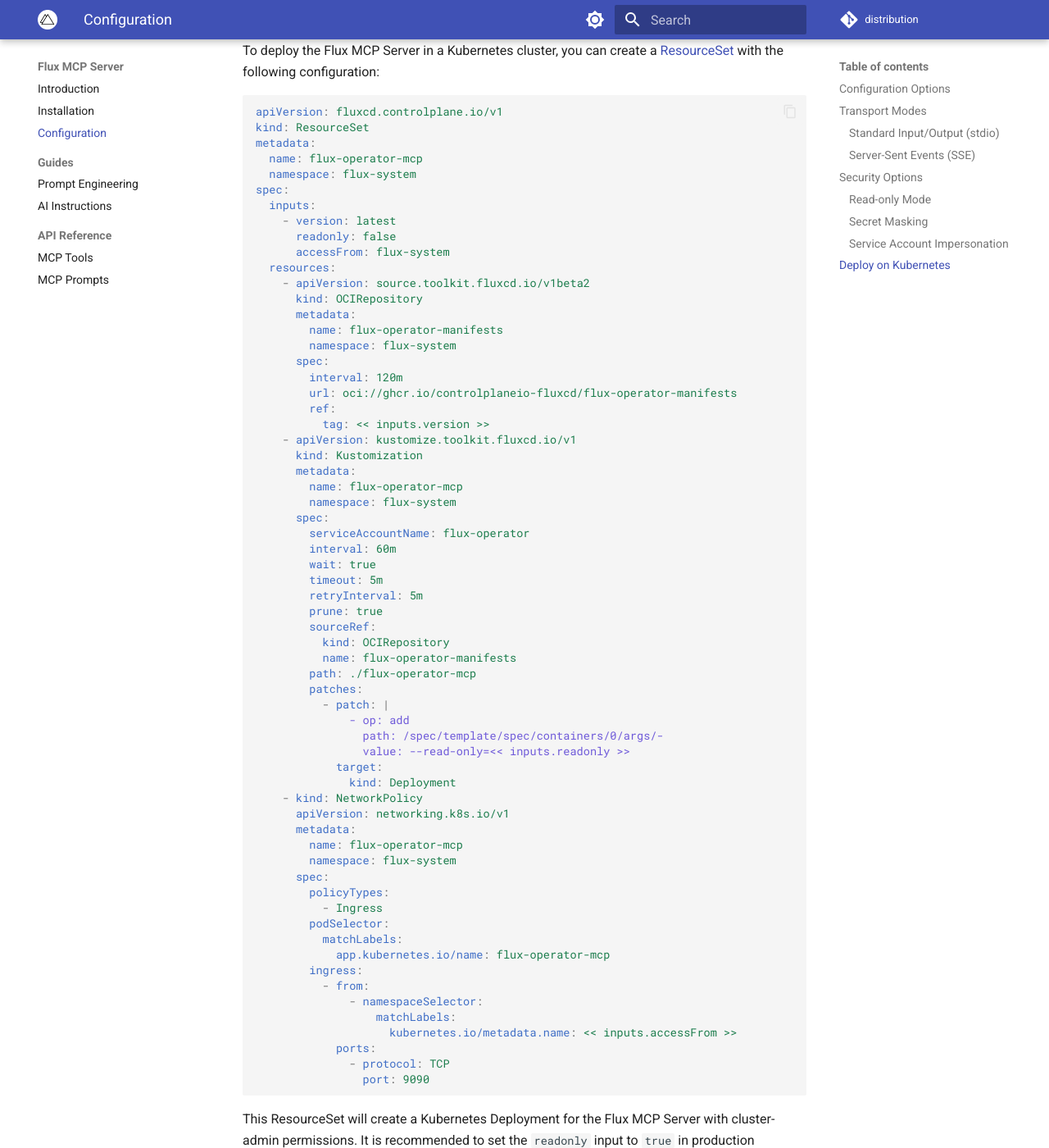
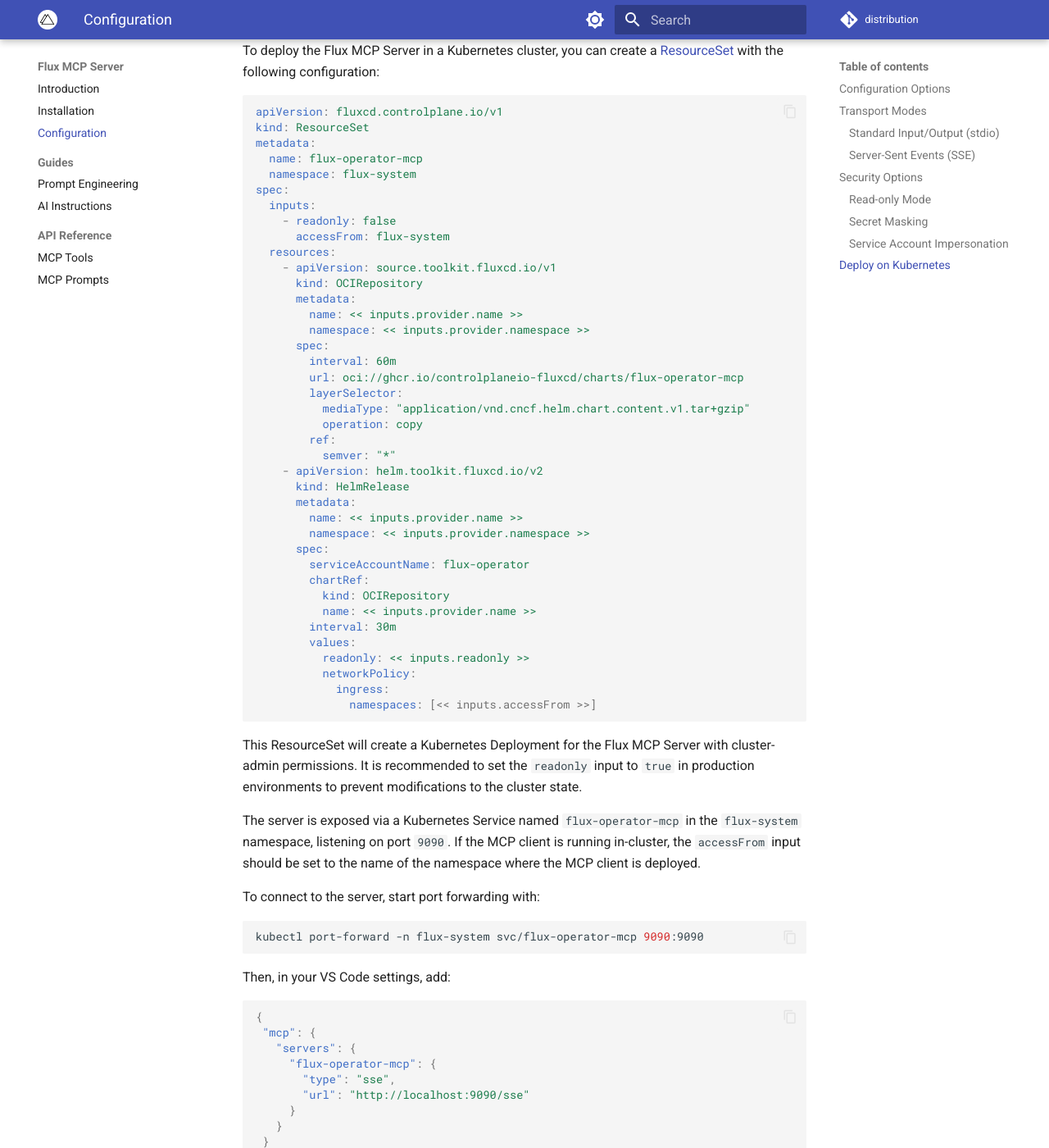
Before and after one commit to controlplaneio-fluxcd/distribution, an MkDocs documentation site: the page built from docs/mcp/config.md, in a window 1280 px wide and 1400 px high, scrolled down 3228 px. Shown: the whole window at 82% size. Built offline with MkDocs 1.6.1 and Material for MkDocs 9.7.7, drawn with Linux system fonts in a browser that asks for light colours; comment, search, counter and statistics services are not loaded.

Commit message:
Switch to Helm release for the MCP server deployment
Signed-off-by: Stefan Prodan <stefan.prodan@gmail.com>

````diff
--- a/docs/mcp/config.md
+++ b/docs/mcp/config.md
@@ -146,62 +146,38 @@
   namespace: flux-system
 spec:
   inputs:
-    - version: latest
-      readonly: false
+    - readonly: false
       accessFrom: flux-system
   resources:
-    - apiVersion: source.toolkit.fluxcd.io/v1beta2
+    - apiVersion: source.toolkit.fluxcd.io/v1
       kind: OCIRepository
       metadata:
-        name: flux-operator-manifests
-        namespace: flux-system
+        name: << inputs.provider.name >>
+        namespace: << inputs.provider.namespace >>
       spec:
-        interval: 120m
-        url: oci://ghcr.io/controlplaneio-fluxcd/flux-operator-manifests
+        interval: 60m
+        url: oci://ghcr.io/controlplaneio-fluxcd/charts/flux-operator-mcp
+        layerSelector:
+          mediaType: "application/vnd.cncf.helm.chart.content.v1.tar+gzip"
+          operation: copy
         ref:
-          tag: << inputs.version >>
-    - apiVersion: kustomize.toolkit.fluxcd.io/v1
-      kind: Kustomization
+          semver: "*"
+    - apiVersion: helm.toolkit.fluxcd.io/v2
+      kind: HelmRelease
       metadata:
-        name: flux-operator-mcp
-        namespace: flux-system
+        name: << inputs.provider.name >>
+        namespace: << inputs.provider.namespace >>
       spec:
         serviceAccountName: flux-operator
-        interval: 60m
-        wait: true
-        timeout: 5m
-        retryInterval: 5m
-        prune: true
-        sourceRef:
+        chartRef:
           kind: OCIRepository
-          name: flux-operator-manifests
-        path: ./flux-operator-mcp
-        patches:
-          - patch: |
-              - op: add
-                path: /spec/template/spec/containers/0/args/-
-                value: --read-only=<< inputs.readonly >>
-            target:
-              kind: Deployment
-    - kind: NetworkPolicy
-      apiVersion: networking.k8s.io/v1
-      metadata:
-        name: flux-operator-mcp
-        namespace: flux-system
-      spec:
-        policyTypes:
-          - Ingress
-        podSelector:
-          matchLabels:
-            app.kubernetes.io/name: flux-operator-mcp
-        ingress:
-          - from:
-              - namespaceSelector:
-                  matchLabels:
-                    kubernetes.io/metadata.name: << inputs.accessFrom >>
-            ports:
-              - protocol: TCP
-                port: 9090
+          name: << inputs.provider.name >>
+        interval: 30m
+        values:
+          readonly: << inputs.readonly >>
+          networkPolicy:
+            ingress:
+              namespaces: [<< inputs.accessFrom >>]
 ```
 
 This ResourceSet will create a Kubernetes Deployment for the Flux MCP Server
````
